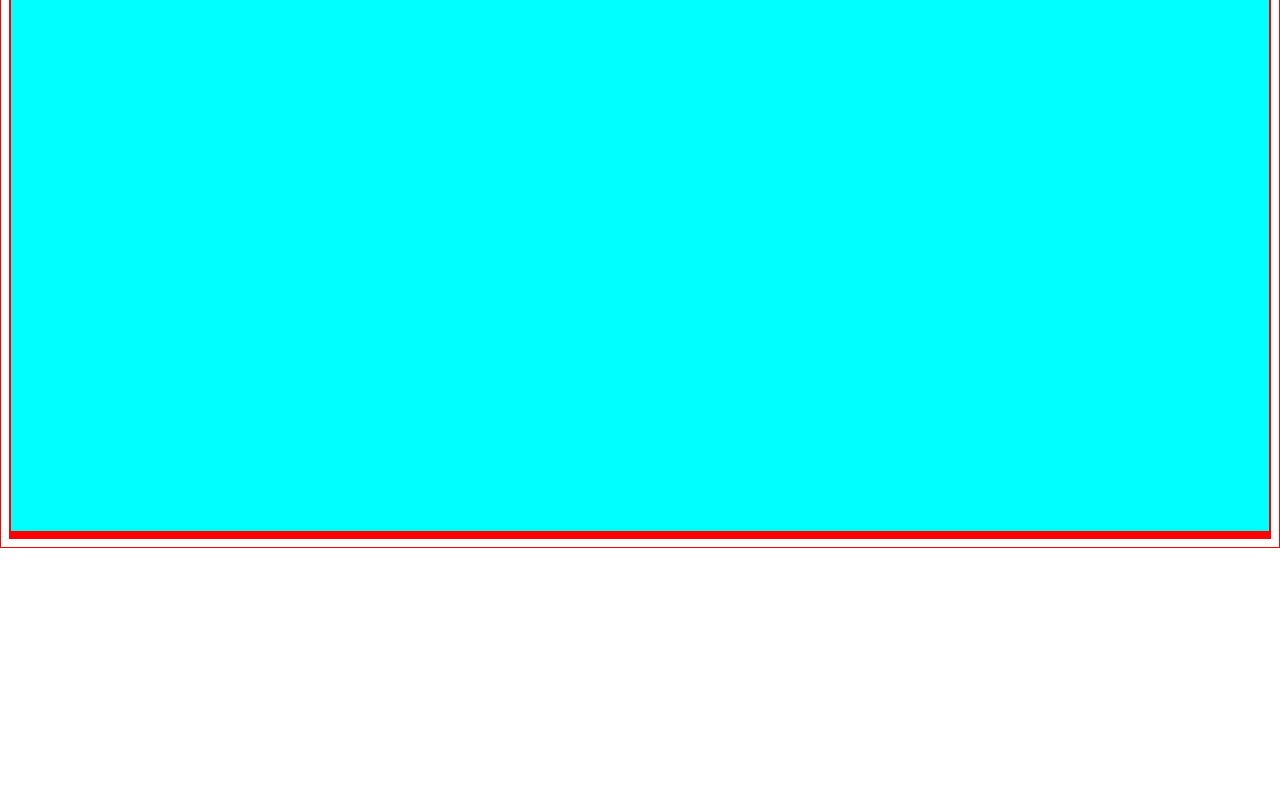
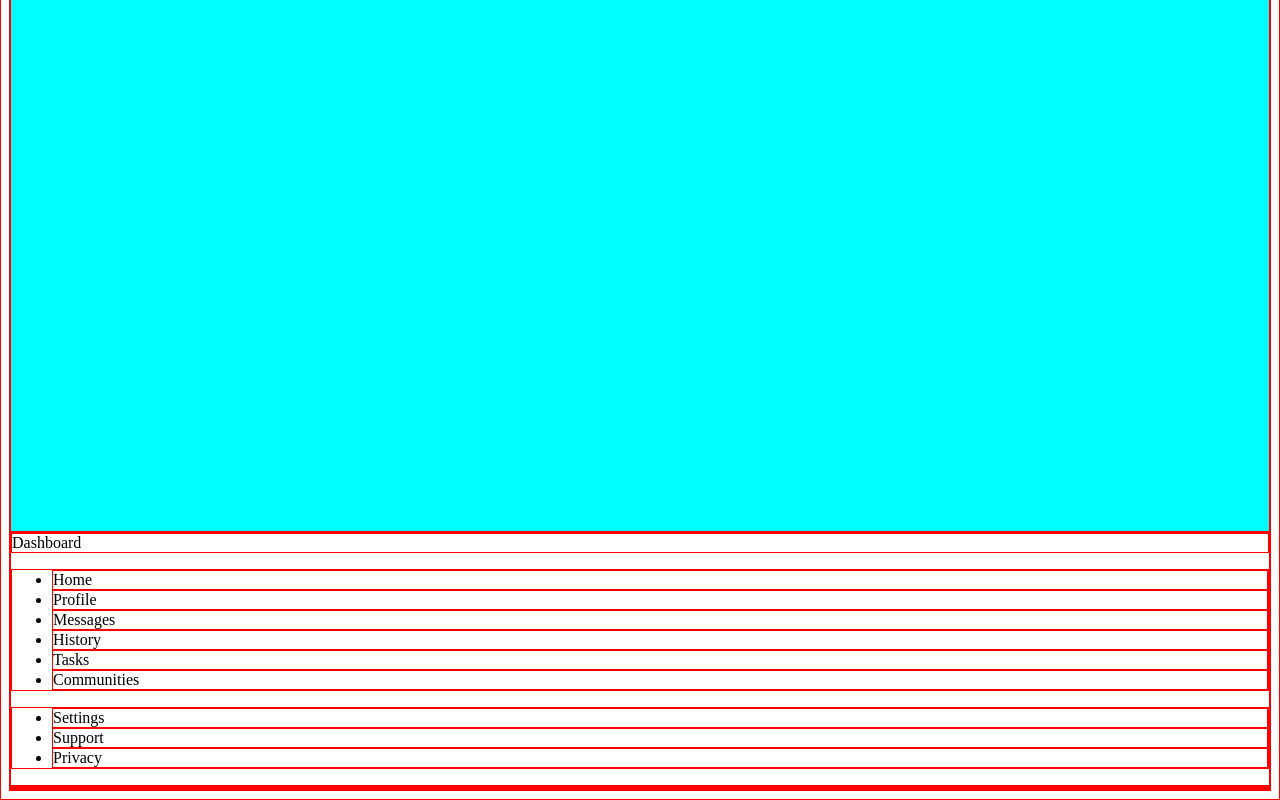
Before and after one commit to SitusInversus/Admin_Page, a plain HTML site: page index.html in a window 1280 px wide. Shown: the part 680-1480 px from the top of the page. Before the commit the page ends 1228 px from the top, so only its background shows below. Drawn offline with Linux system fonts and the light colour scheme.

Commit message:
create html elements for dashboard

```diff
--- a/index.html
+++ b/index.html
@@ -9,7 +9,24 @@
 </head>
 <body>
     <div class="container"></div>
-        <nav></nav>
+        <nav>
+            <div class="dashboard">
+                Dashboard
+            </div>
+            <ul class="page_nav">
+                <li>Home</li>
+                <li>Profile</li>
+                <li>Messages</li>
+                <li>History</li>
+                <li>Tasks</li>
+                <li>Communities</li>
+            </ul>
+            <ul class="page_set">
+                <li>Settings</li>
+                <li>Support</li>
+                <li>Privacy</li>
+            </ul>
+        </nav>
         <header></header>
         <main></main>
 
```
